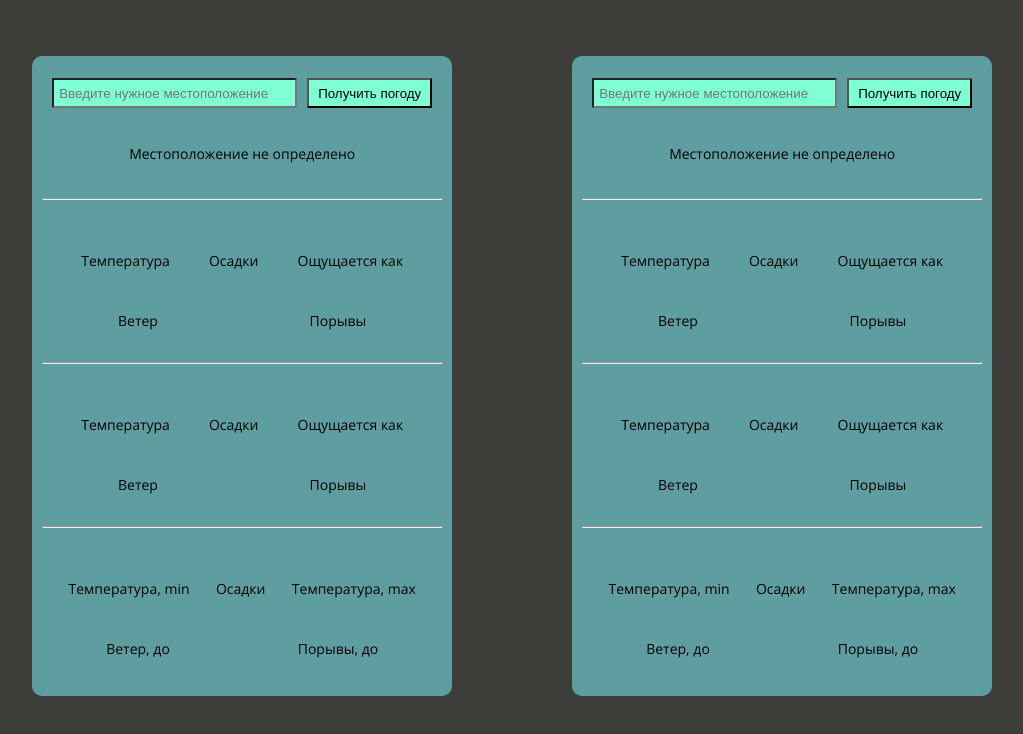
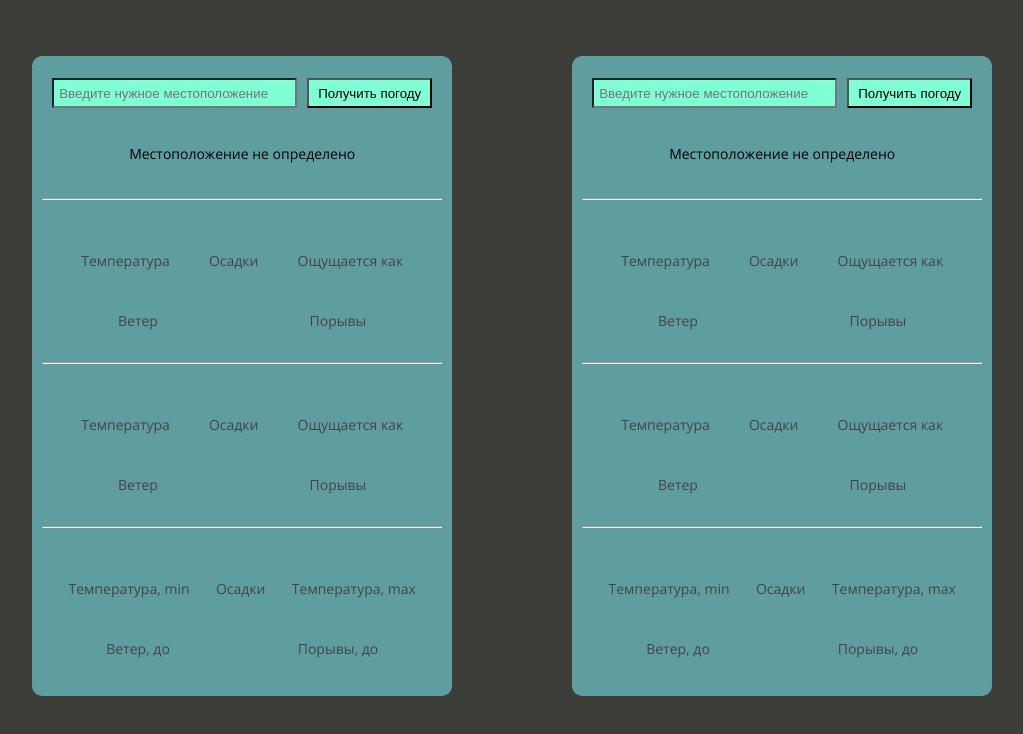
Before and after one commit to NickRyabinin/js-dashboard, a plain HTML site: page src/index.html in a window 1280 px wide. Shown: the whole page, without its empty margins (125-1148 px from the left). Drawn offline with Linux system fonts and the light colour scheme.

Commit message:
Make minor "cosmetic" changes

```diff
--- a/src/index.html
+++ b/src/index.html
@@ -19,56 +19,56 @@
           </form>
           <div id="location1" class="location">Местоположение не определено</div>
           <hr>
-          <div id="time1" class="time"></div>
+          <div id="current-time1" class="time"></div>
           <div class="weather-parameters-container">
             <div class="superstructure">
-              <div>Температура</div>
+              <div class="label">Температура</div>
               <div id="current-temp1" class="temperature"></div>
             </div>
             <div class="superstructure">
-              <div>Осадки</div>
-              <div id="precipitation1" class="precipitation"></div>
+              <div class="label">Осадки</div>
+              <div id="current-precipitation1" class="precipitation"></div>
             </div>
             <div class="superstructure">
-              <div>Ощущается как</div>
-              <div id="apparent-temp1" class="temperature"></div>
+              <div class="label">Ощущается как</div>
+              <div id="current-apparent-temp1" class="temperature"></div>
             </div>
           </div>
           <div class="weather-parameters-container">
             <div class="superstructure">
-              <div>Ветер</div>
-              <div id="wind-speed1" class="wind"></div>
+              <div class="label">Ветер</div>
+              <div id="current-wind-speed1" class="wind"></div>
             </div>
             <div id="current-wind-direction1" class="wind"></div>
             <div class="superstructure">
-              <div>Порывы</div>
-              <div id="wind-gusts1" class="wind"></div>
+              <div class="label">Порывы</div>
+              <div id="current-wind-gusts1" class="wind"></div>
             </div>
           </div>
           <hr>
           <div id="one-hour-time1" class="time"></div>
           <div class="weather-parameters-container">
             <div class="superstructure">
-              <div>Температура</div>
+              <div class="label">Температура</div>
               <div id="one-hour-temp1" class="temperature"></div>
             </div>
             <div class="superstructure">
-              <div>Осадки</div>
+              <div class="label">Осадки</div>
               <div id="one-hour-precipitation1" class="precipitation"></div>
             </div>
             <div class="superstructure">
-              <div>Ощущается как</div>
+              <div class="label">Ощущается как</div>
               <div id="one-hour-apparent-temp1" class="temperature"></div>
             </div>
           </div>
           <div class="weather-parameters-container">
             <div class="superstructure">
-              <div>Ветер</div>
+              <div class="label">Ветер</div>
               <div id="one-hour-wind-speed1" class="wind"></div>
             </div>
             <div id="one-hour-wind-direction1" class="wind"></div>
             <div class="superstructure">
-              <div>Порывы</div>
+              <div class="label">Порывы</div>
               <div id="one-hour-wind-gusts1" class="wind"></div>
             </div>
           </div>
@@ -76,26 +76,26 @@
           <div id="tomorrow-time1" class="time"></div>
           <div class="weather-parameters-container">
             <div class="superstructure">
-              <div>Температура, min</div>
+              <div class="label">Температура, min</div>
               <div id="tomorrow-min-temp1" class="temperature"></div>
             </div>
             <div class="superstructure">
-              <div>Осадки</div>
+              <div class="label">Осадки</div>
               <div id="tomorrow-precipitation1" class="precipitation"></div>
             </div>
             <div class="superstructure">
-              <div>Температура, max</div>
+              <div class="label">Температура, max</div>
               <div id="tomorrow-max-temp1" class="temperature"></div>
             </div>
           </div>
           <div class="weather-parameters-container">
             <div class="superstructure">
-              <div>Ветер, до</div>
+              <div class="label">Ветер, до</div>
               <div id="tomorrow-wind-speed1" class="wind"></div>
             </div>
             <div id="tomorrow-wind-direction1" class="wind"></div>
             <div class="superstructure">
-              <div>Порывы, до</div>
+              <div class="label">Порывы, до</div>
               <div id="tomorrow-wind-gusts1" class="wind"></div>
             </div>
           </div>
@@ -107,56 +107,56 @@
           </form>
           <div id="location2" class="location">Местоположение не определено</div>
           <hr>
-          <div id="time2" class="time"></div>
+          <div id="current-time2" class="time"></div>
           <div class="weather-parameters-container">
             <div class="superstructure">
-              <div>Температура</div>
+              <div class="label">Температура</div>
               <div id="current-temp2" class="temperature"></div>
             </div>
             <div class="superstructure">
-              <div>Осадки</div>
-              <div id="precipitation2" class="precipitation"></div>
+              <div class="label">Осадки</div>
+              <div id="current-precipitation2" class="precipitation"></div>
             </div>
             <div class="superstructure">
-              <div>Ощущается как</div>
-              <div id="apparent-temp2" class="temperature"></div>
+              <div class="label">Ощущается как</div>
+              <div id="current-apparent-temp2" class="temperature"></div>
             </div>
           </div>
           <div class="weather-parameters-container">
             <div class="superstructure">
-              <div>Ветер</div>
-              <div id="wind-speed2" class="wind"></div>
+              <div class="label">Ветер</div>
+              <div id="current-wind-speed2" class="wind"></div>
             </div>
             <div id="current-wind-direction2" class="wind"></div>
             <div class="superstructure">
-              <div>Порывы</div>
-              <div id="wind-gusts2" class="wind"></div>
+              <div class="label">Порывы</div>
+              <div id="current-wind-gusts2" class="wind"></div>
             </div>
           </div>
           <hr>
           <div id="one-hour-time2" class="time"></div>
           <div class="weather-parameters-container">
             <div class="superstructure">
-              <div>Температура</div>
+              <div class="label">Температура</div>
               <div id="one-hour-temp2" class="temperature"></div>
             </div>
             <div class="superstructure">
-              <div>Осадки</div>
+              <div class="label">Осадки</div>
               <div id="one-hour-precipitation2" class="precipitation"></div>
             </div>
             <div class="superstructure">
-              <div>Ощущается как</div>
+              <div class="label">Ощущается как</div>
               <div id="one-hour-apparent-temp2" class="temperature"></div>
             </div>
           </div>
           <div class="weather-parameters-container">
             <div class="superstructure">
-              <div>Ветер</div>
+              <div class="label">Ветер</div>
               <div id="one-hour-wind-speed2" class="wind"></div>
             </div>
             <div id="one-hour-wind-direction2" class="wind"></div>
             <div class="superstructure">
-              <div>Порывы</div>
+              <div class="label">Порывы</div>
               <div id="one-hour-wind-gusts2" class="wind"></div>
             </div>
           </div>
@@ -164,26 +164,26 @@
           <div id="tomorrow-time2" class="time"></div>
           <div class="weather-parameters-container">
             <div class="superstructure">
-              <div>Температура, min</div>
+              <div class="label">Температура, min</div>
               <div id="tomorrow-min-temp2" class="temperature"></div>
             </div>
             <div class="superstructure">
-              <div>Осадки</div>
+              <div class="label">Осадки</div>
               <div id="tomorrow-precipitation2" class="precipitation"></div>
             </div>
             <div class="superstructure">
-              <div>Температура, max</div>
+              <div class="label">Температура, max</div>
               <div id="tomorrow-max-temp2" class="temperature"></div>
             </div>
           </div>
           <div class="weather-parameters-container">
             <div class="superstructure">
-              <div>Ветер, до</div>
+              <div class="label">Ветер, до</div>
               <div id="tomorrow-wind-speed2" class="wind"></div>
             </div>
             <div id="tomorrow-wind-direction2" class="wind"></div>
             <div class="superstructure">
-              <div>Порывы, до</div>
+              <div class="label">Порывы, до</div>
               <div id="tomorrow-wind-gusts2" class="wind"></div>
             </div>
           </div>
--- a/src/scripts/view.js
+++ b/src/scripts/view.js
@@ -100,13 +100,13 @@ function showCurrentWeather(cardId, data) {
 
   const utcZoneString = getUtcZoneString(data);
 
-  document.getElementById("time" + cardId).innerHTML = "По состоянию на " + time + "(" + utcZoneString + ")" + ":";
+  document.getElementById("current-time" + cardId).innerHTML = "По состоянию на " + time + "(" + utcZoneString + ")" + ":";
   document.getElementById("current-temp" + cardId).innerHTML = temperature + "&deg;C";
-  document.getElementById("precipitation" + cardId).innerHTML = precipitation;
-  document.getElementById("apparent-temp" + cardId).innerHTML = feelsLikeTemperature + "&deg;C";
-  document.getElementById("wind-speed" + cardId).innerHTML = windSpeed + "м/с";
+  document.getElementById("current-precipitation" + cardId).innerHTML = precipitation;
+  document.getElementById("current-apparent-temp" + cardId).innerHTML = feelsLikeTemperature + "&deg;C";
+  document.getElementById("current-wind-speed" + cardId).innerHTML = windSpeed + "м/с";
   drawWindDirection("current-wind-direction" + cardId, windDegree);
-  document.getElementById("wind-gusts" + cardId).innerHTML = windGusts + "м/с";
+  document.getElementById("current-wind-gusts" + cardId).innerHTML = windGusts + "м/с";
 }
 
 function showOneHourWeather(cardId, data) {
--- a/src/styles/style.css
+++ b/src/styles/style.css
@@ -127,3 +127,7 @@ form {
   margin: 10px;
   height: 15px;
 }
+
+.label {
+  color: rgb(71, 67, 65);
+}
```
